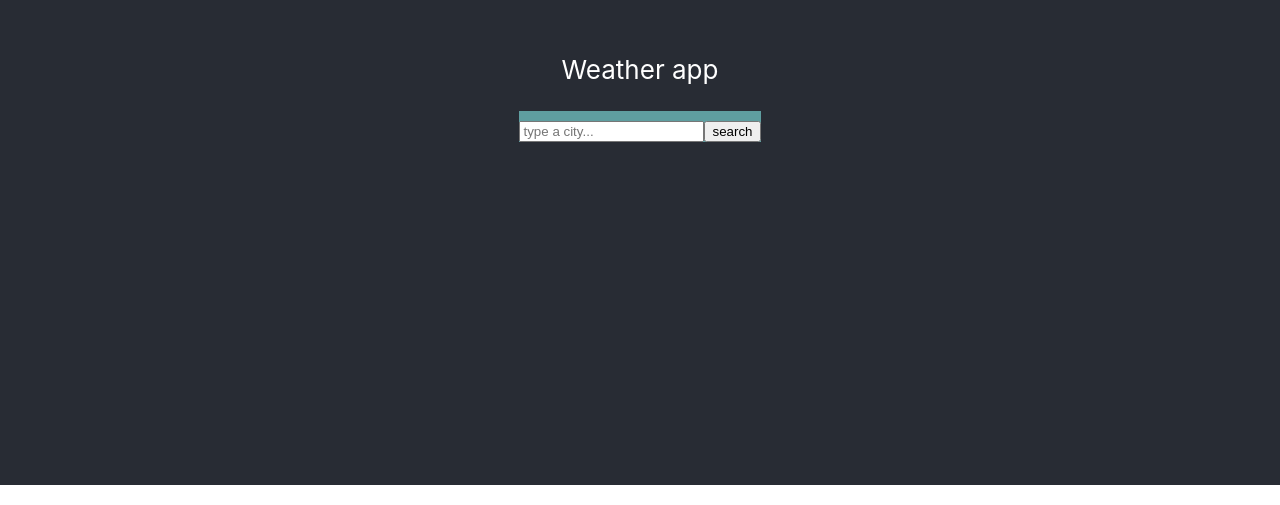
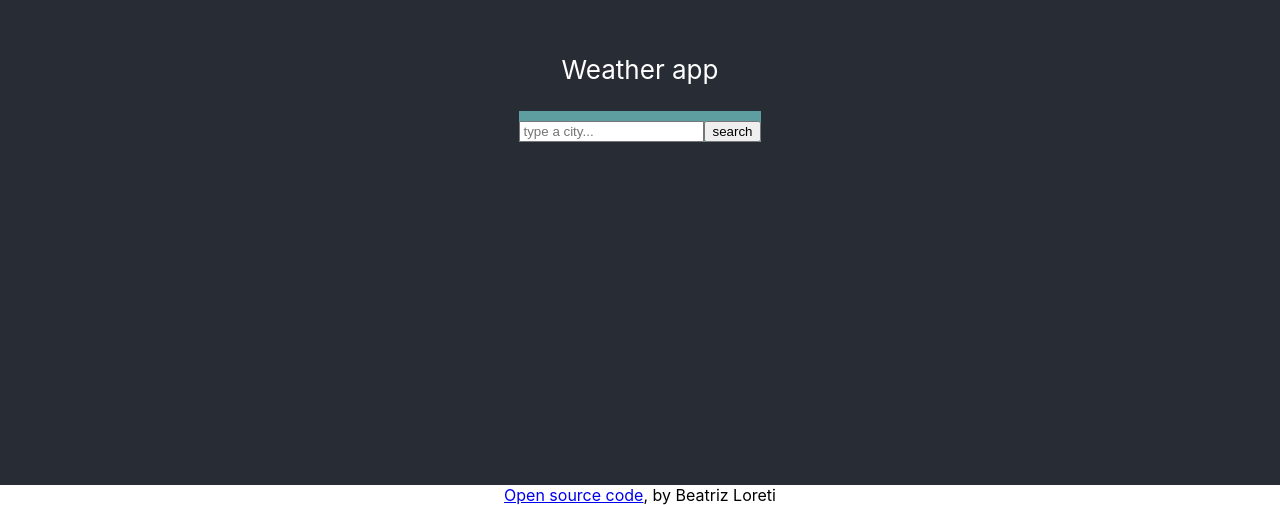
Before and after one commit to bialoreti/weather-react, a React (Create React App) app: page / in a window 1280 px wide. Shown: the part 315-820 px from the top of the page. Built offline with nearby package versions, Linux system fonts and the light colour scheme.

Commit message:
Added footer on App.js

```diff
--- a/src/App.js
+++ b/src/App.js
@@ -10,6 +10,12 @@ function App() {
           <Weather />
         </div>
       </header>
+      <footer>
+        <a href="https://github.com/bialoreti/weather-react">
+          Open source code
+        </a>
+        , by Beatriz Loreti
+      </footer>
     </div>
   );
 }
```
